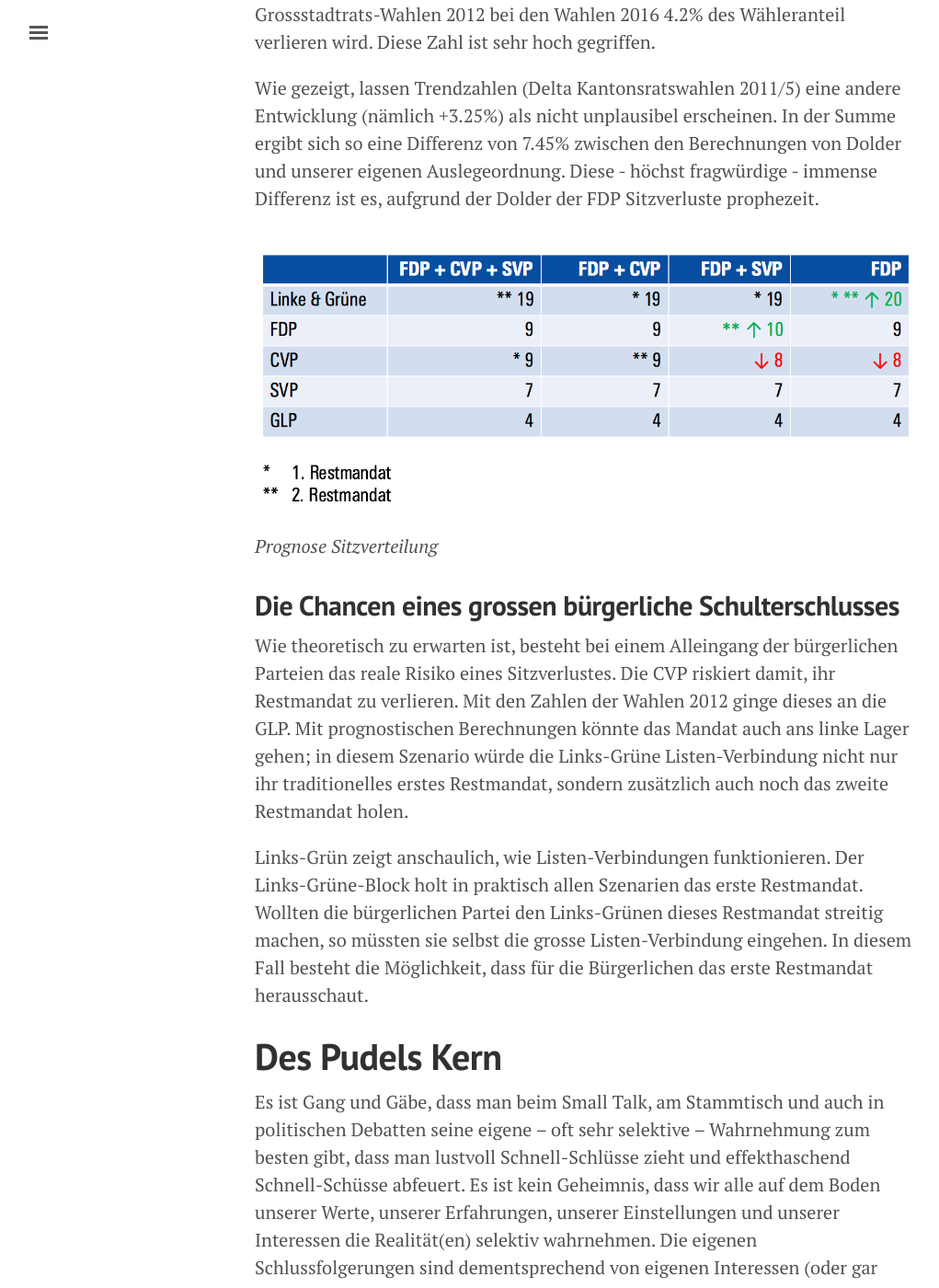
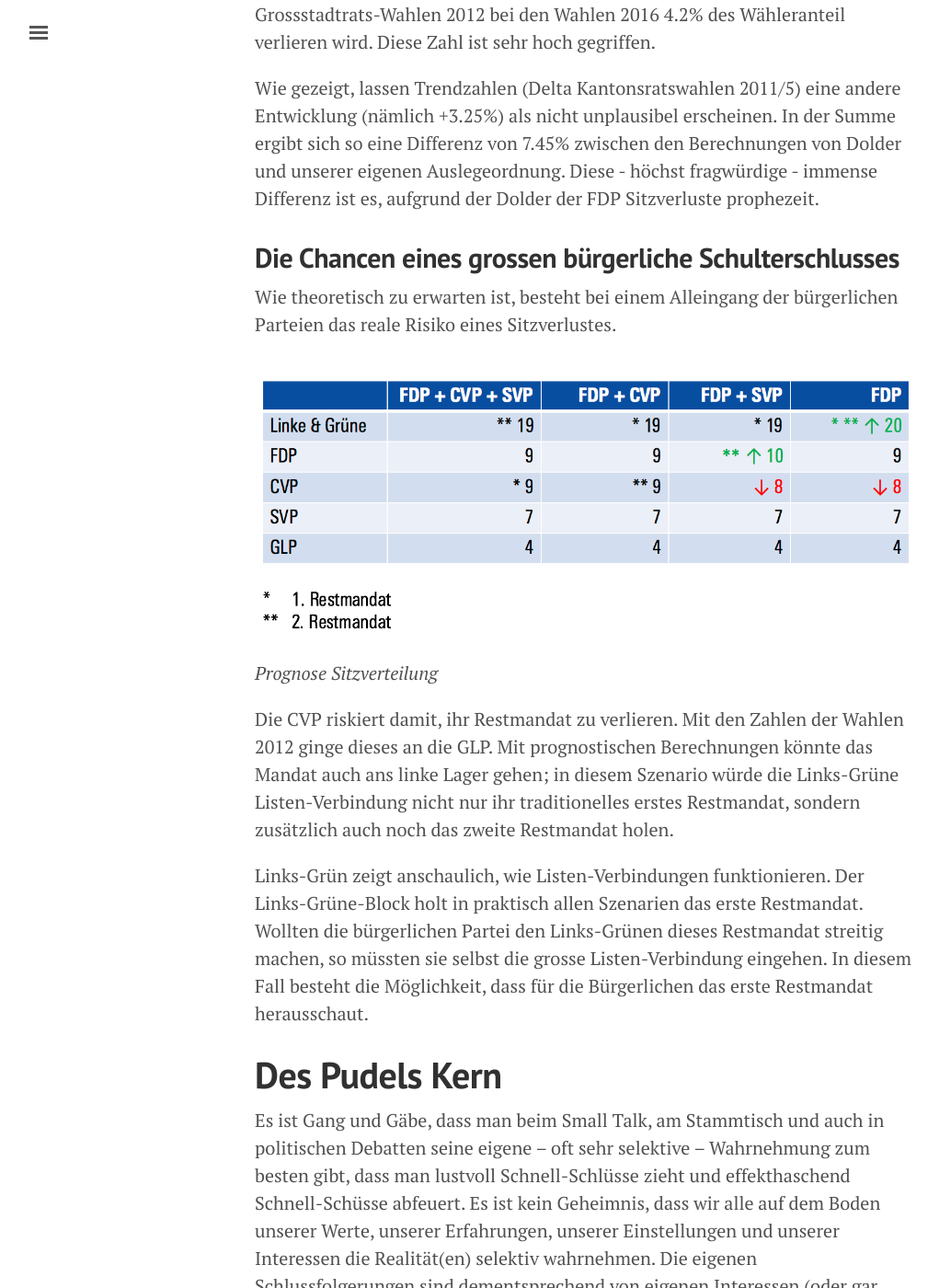
Before and after one commit to freinhard/freinhard.github.io, a Jekyll site: the page built from _posts/2016-04-02-wahlprognosen.md, in a window 1280 px wide and 1400 px high, scrolled down 5335 px. Shown: the whole window at 92% size, without its empty margins (3-1024 px from the left). Built offline with Jekyll 4.4.1, drawn with Linux system fonts in a browser that asks for light colours; comment, search, counter and statistics services are not loaded.

Commit message:
Move image down

```diff
--- a/_posts/2016-04-02-wahlprognosen.md
+++ b/_posts/2016-04-02-wahlprognosen.md
@@ -74,10 +74,12 @@ Weil Dolder mit den absoluten Wähler-Zahlen der Nationalratswahlen 2015 rechnet
 
 Wie gezeigt, lassen Trendzahlen (Delta Kantonsratswahlen 2011/5) eine andere Entwicklung (nämlich +3.25%) als nicht unplausibel erscheinen. In der Summe ergibt sich so eine Differenz von 7.45% zwischen den Berechnungen von Dolder und unserer eigenen Auslegeordnung. Diese - höchst fragwürdige - immense Differenz ist es, aufgrund der Dolder der FDP Sitzverluste prophezeit.
 
+## Die Chancen eines grossen bürgerliche Schulterschlusses
+Wie theoretisch zu erwarten ist, besteht bei einem Alleingang der bürgerlichen Parteien das reale Risiko eines Sitzverlustes.
+
 ![Mandatsberechnung Prognose]({{ site.url }}/public/assets/Prognose.png) *Prognose Sitzverteilung*
 
-## Die Chancen eines grossen bürgerliche Schulterschlusses
-Wie theoretisch zu erwarten ist, besteht bei einem Alleingang der bürgerlichen Parteien das reale Risiko eines Sitzverlustes. Die CVP riskiert damit, ihr Restmandat zu verlieren. Mit den Zahlen der Wahlen 2012 ginge dieses an die GLP. Mit prognostischen Berechnungen könnte das Mandat auch ans linke Lager gehen; in diesem Szenario würde die Links-Grüne Listen-Verbindung nicht nur ihr traditionelles erstes Restmandat, sondern zusätzlich auch noch das zweite Restmandat holen.
+Die CVP riskiert damit, ihr Restmandat zu verlieren. Mit den Zahlen der Wahlen 2012 ginge dieses an die GLP. Mit prognostischen Berechnungen könnte das Mandat auch ans linke Lager gehen; in diesem Szenario würde die Links-Grüne Listen-Verbindung nicht nur ihr traditionelles erstes Restmandat, sondern zusätzlich auch noch das zweite Restmandat holen.
 
 Links-Grün zeigt anschaulich, wie Listen-Verbindungen funktionieren. Der Links-Grüne-Block holt in praktisch allen Szenarien das erste Restmandat. Wollten die bürgerlichen Partei den Links-Grünen dieses Restmandat streitig machen, so müssten sie selbst die grosse Listen-Verbindung eingehen. In diesem Fall besteht die Möglichkeit, dass für die Bürgerlichen das erste Restmandat herausschaut.
 
```
